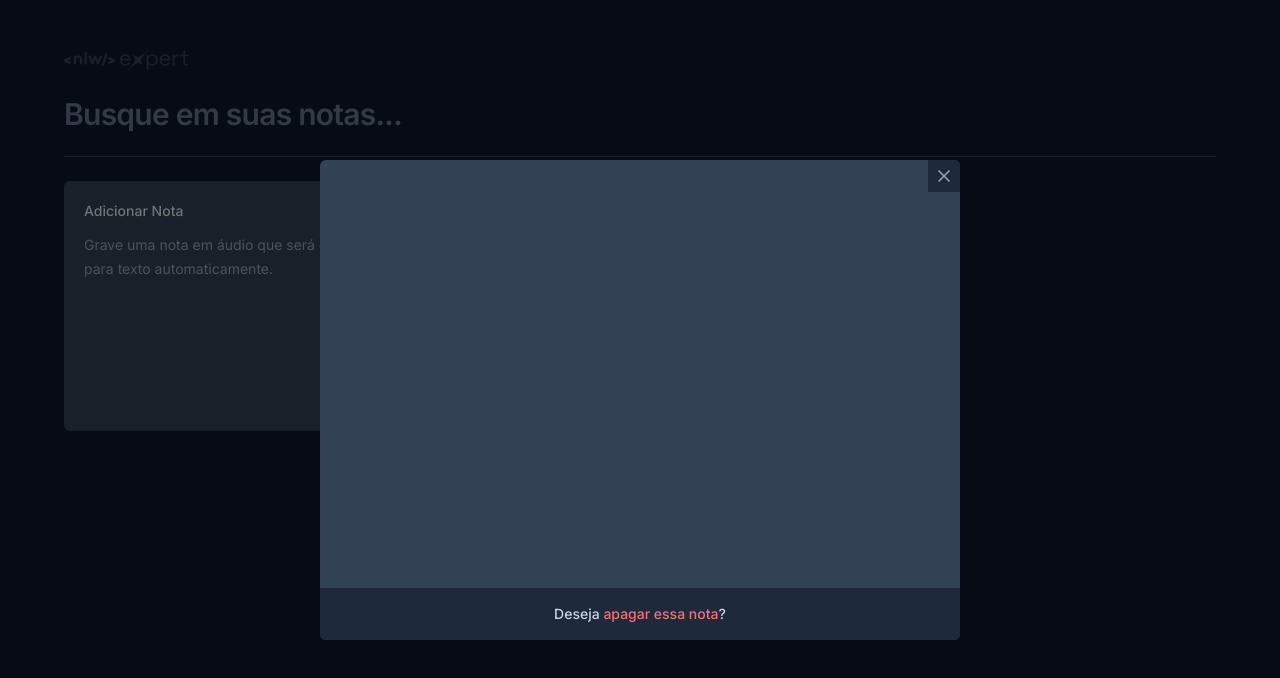
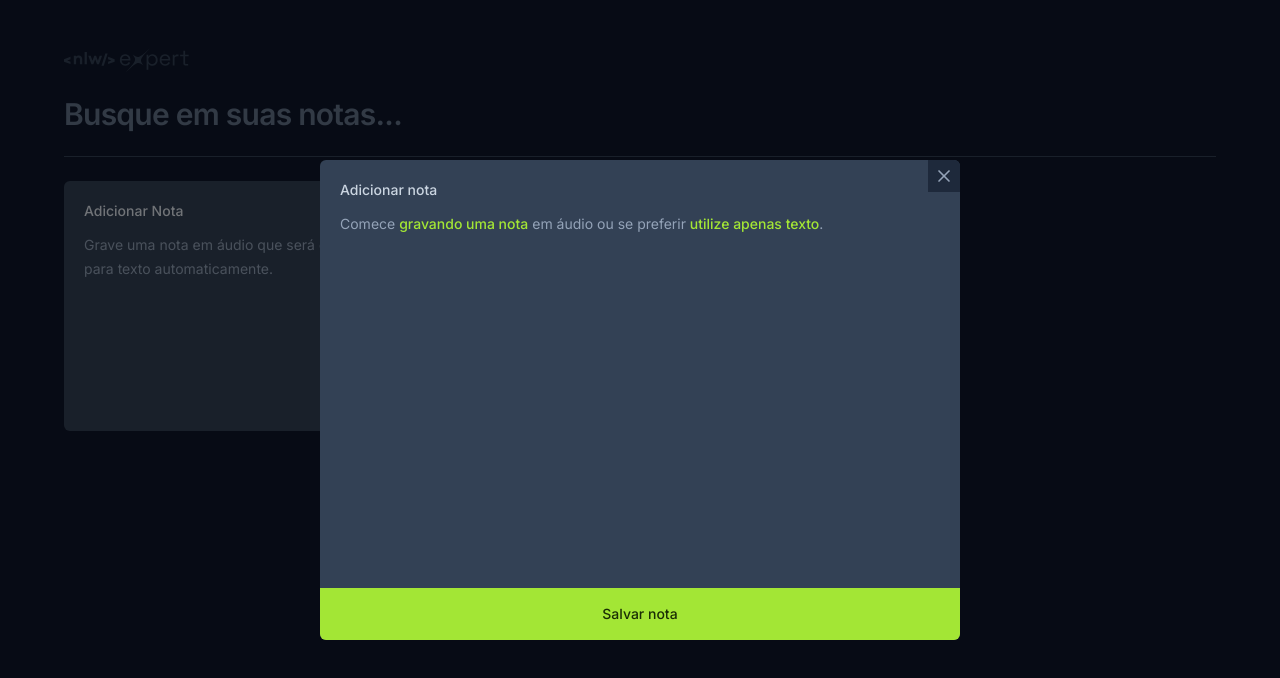
Before and after one commit to RuanPerroni/Notes-Plus, a React (Vite) app: page / in a window 1280 px wide. Both pictures are taken after a click on the button 248 px from the left and 306 px from the top of the page. Shown: the top 678 px of the page. Built offline with nearby package versions, Linux system fonts and the light colour scheme.

Commit message:
feat: add toast to app

```diff
--- a/package.json
+++ b/package.json
@@ -13,7 +13,8 @@
     "date-fns": "^3.6.0",
     "lucide-react": "^0.367.0",
     "react": "^18.2.0",
-    "react-dom": "^18.2.0"
+    "react-dom": "^18.2.0",
+    "sonner": "^1.4.41"
   },
   "devDependencies": {
     "@types/react": "^18.2.66",
--- a/src/components/new-note-card.tsx
+++ b/src/components/new-note-card.tsx
@@ -1,10 +1,35 @@
 import * as Dialog from "@radix-ui/react-dialog";
 import { X } from "lucide-react";
+import { ChangeEvent, FormEvent, useState } from "react";
+import { toast } from "sonner";
 
 export function NewNoteCard() {
+  const [shouldShowOnboarding, setShouldShowOnboarding] = useState(true);
+  const [content, setContent] = useState("");
+
+  function handleStartEditor() {
+    setShouldShowOnboarding(false);
+  }
+
+  function handleContentChanged(event: ChangeEvent<HTMLTextAreaElement>) {
+    setContent(event.target.value);
+
+    if (event.target.value === "") {
+      setShouldShowOnboarding(true);
+    }
+  }
+
+  function handleSaveNote(event: FormEvent) {
+    event.preventDefault();
+
+    console.log(content);
+
+    toast.success("Nota criada com sucesso!");
+  }
+
   return (
     <Dialog.Root>
-      <Dialog.Trigger className="rounded-md flex flex-col bg-slate-700 p-5 gap-3 text-left">
+      <Dialog.Trigger className="rounded-md outline-none flex flex-col bg-slate-700 p-5 gap-3 text-left hover:ring-2 focus-visible:ring-2 focus-visible:ring-lime-400">
         <span className="text-sm font-medium text-slate-200">
           Adicionar Nota
         </span>
@@ -20,21 +45,44 @@
           <Dialog.Close className="absolute right-0 top-0 bg-slate-800 p-1.5 text-slate-400 hover:text-slate-100">
             <X className="size-5" />
           </Dialog.Close>
-          <div className="flex flex-1 flex-col gap-3 p-5">
-            <span className="text-sm font-medium text-slate-300"></span>
-            <p className="text-sm leading-6 text-slate-400"></p>
-          </div>
 
-          <button
-            type="button"
-            className="w-full bg-slate-800 py-4 text-center text-sm text-slate-300 outline-none font-medium group"
-          >
-            Deseja{" "}
-            <span className="text-red-400 group-hover:underline">
-              apagar essa nota
-            </span>
-            ?
-          </button>
+          <form onSubmit={handleSaveNote} className="flex-1 flex flex-col">
+            <div className="flex flex-1 flex-col gap-3 p-5">
+              <span className="text-sm font-medium text-slate-300">
+                Adicionar nota
+              </span>
+
+              {shouldShowOnboarding ? (
+                <p className="text-sm leading-6 text-slate-400">
+                  Comece{" "}
+                  <button className="font-medium text-lime-400 hover:underline">
+                    gravando uma nota
+                  </button>{" "}
+                  em áudio ou se preferir{" "}
+                  <button
+                    onClick={handleStartEditor}
+                    className="font-medium text-lime-400 hover:underline"
+                  >
+                    utilize apenas texto
+                  </button>
+                  .
+                </p>
+              ) : (
+                <textarea
+                  autoFocus
+                  className="text-sm leading-6 text-slate-400 bg-transparent resize-none flex-1 outline-none"
+                  onChange={handleContentChanged}
+                />
+              )}
+            </div>
+
+            <button
+              type="submit"
+              className="w-full bg-lime-400 py-4 text-center text-sm text-lime-950 outline-none font-medium hover:bg-lime-500"
+            >
+              Salvar nota
+            </button>
+          </form>
         </Dialog.Content>
       </Dialog.Portal>
     </Dialog.Root>
--- a/src/main.tsx
+++ b/src/main.tsx
@@ -2,9 +2,11 @@
 import ReactDOM from "react-dom/client";
 import { App } from "./app";
 import "./index.css";
+import { Toaster } from "sonner";
 
 ReactDOM.createRoot(document.getElementById("root")!).render(
   <React.StrictMode>
     <App />
+    <Toaster richColors />
   </React.StrictMode>
 );
```
Also changed, not shown: 1 other file (tests, documents, lock files or other folders).
